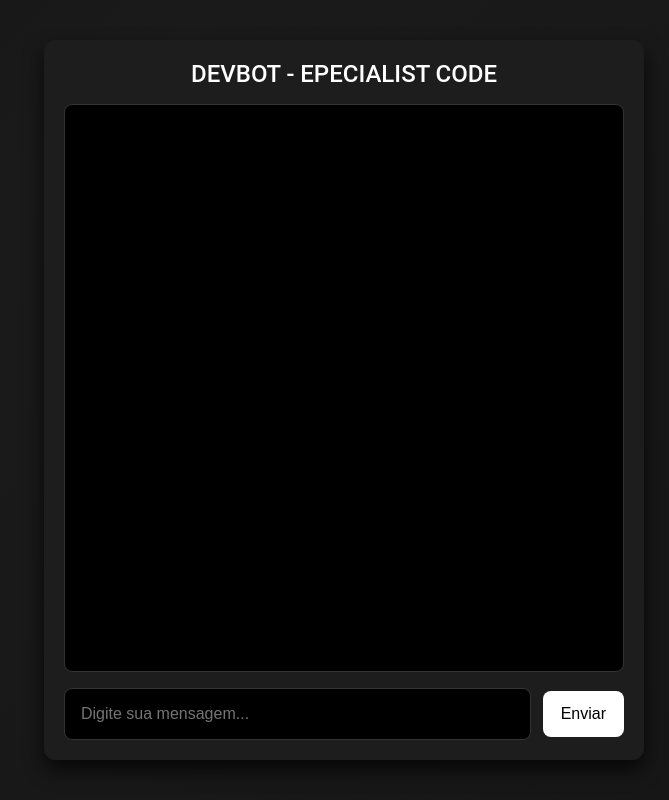
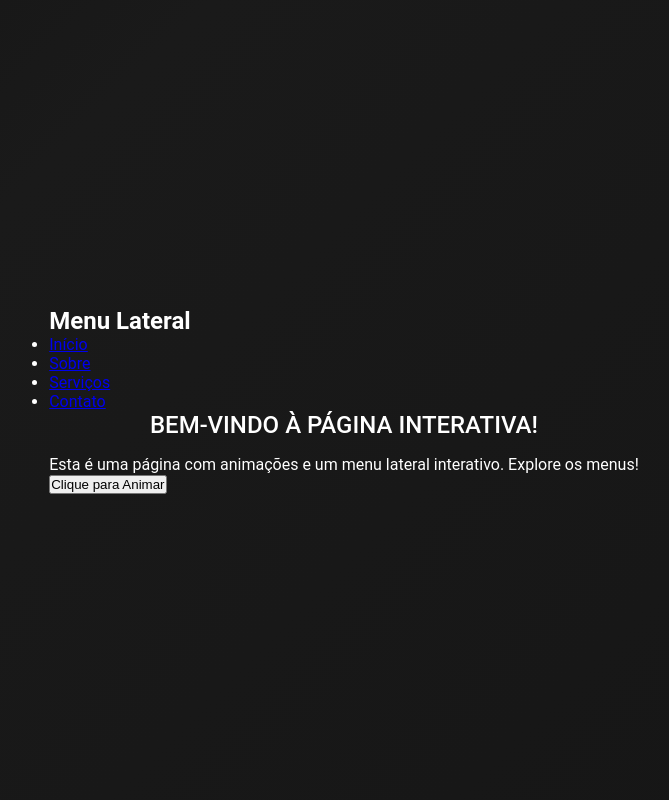
Before and after one commit to rbphishing/DEVBOT, a plain HTML site: page index.html in a window 1280 px wide. Shown: the whole page, without its empty margins (296-965 px from the left). Drawn offline with Linux system fonts and the light colour scheme.

Commit message:
Update index.html

```diff
--- a/index.html
+++ b/index.html
@@ -3,19 +3,31 @@
 <head>
     <meta charset="UTF-8">
     <meta name="viewport" content="width=device-width, initial-scale=1.0">
-    <title>DevBot - Chat com IA</title>
+    <title>Página Interativa com Menu Lateral</title>
     <link rel="stylesheet" href="style.css">
 </head>
 <body>
-    <div class="chat-container">
-        <h1>DevBot - Epecialist Code</h1>
-        <div id="chatbox">
-            <div id="messages"></div>
-        </div>
-        <div class="input-container">
-            <input type="text" id="userInput" placeholder="Digite sua mensagem...">
-            <button id="sendButton">Enviar</button>
-        </div>
+    <div class="wrapper">
+        <nav class="sidebar">
+            <div class="sidebar-header">
+                <h2>Menu Lateral</h2>
+            </div>
+            <ul class="sidebar-menu">
+                <li><a href="#">Início</a></li>
+                <li><a href="#">Sobre</a></li>
+                <li><a href="#">Serviços</a></li>
+                <li><a href="#">Contato</a></li>
+            </ul>
+        </nav>
+        <main class="content">
+            <header>
+                <h1>Bem-vindo à Página Interativa!</h1>
+            </header>
+            <section class="section">
+                <p>Esta é uma página com animações e um menu lateral interativo. Explore os menus!</p>
+                <button id="animateButton">Clique para Animar</button>
+            </section>
+        </main>
     </div>
     <script src="script.js"></script>
 </body>
```
